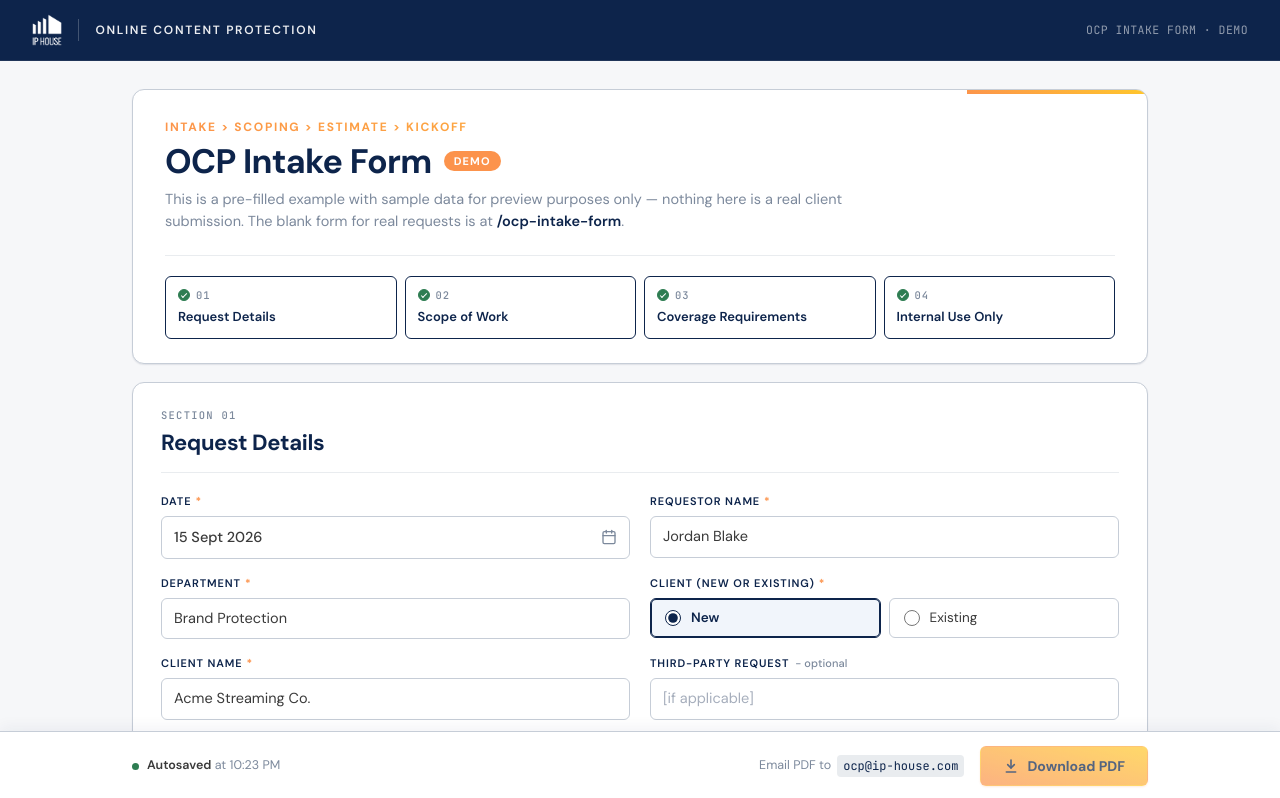
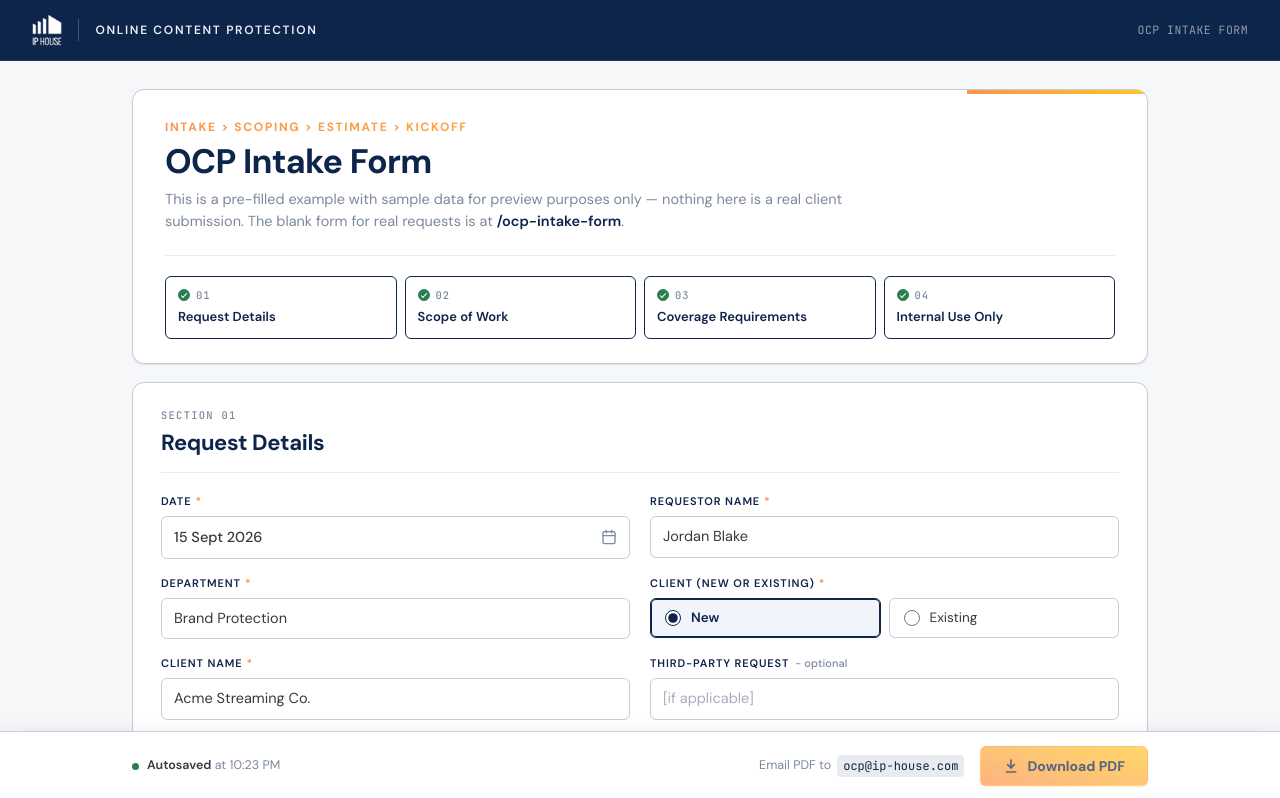
Before and after one commit to ashishrai-iph2025/api-docs, a Next.js app: page /ocp-intake-form-demo in a window 1280 px wide. Shown: the top 798 px of the page. Built offline with nearby package versions, Linux system fonts and the light colour scheme.

Commit message:
demo removed.
demo removed.

```diff
--- a/public/OCP_Intake_Form_Demo.html
+++ b/public/OCP_Intake_Form_Demo.html
@@ -3,7 +3,7 @@
 <head>
     <meta charset="UTF-8">
     <meta name="viewport" content="width=device-width, initial-scale=1.0">
-    <title>OCP Intake Form (Demo) — IP House</title>
+    <title>OCP Intake Form — IP House</title>
     <link href="https://fonts.googleapis.com/css2?family=DM+Sans:ital,opsz,wght@0,9..40,400;0,9..40,500;0,9..40,600;0,9..40,700;1,9..40,400&family=JetBrains+Mono:wght@400;500&display=swap" rel="stylesheet">
     <script src="https://cdnjs.cloudflare.com/ajax/libs/jspdf/2.5.1/jspdf.umd.min.js"></script>
     <style>
--- a/src/app/ocp-intake-form-demo/page.tsx
+++ b/src/app/ocp-intake-form-demo/page.tsx
@@ -346,13 +346,13 @@ export default function OcpIntakeFormDemoPage() {
               <span>Online Content Protection</span>
             </div>
           </div>
-          <div className="meta">OCP INTAKE FORM · DEMO</div>
+          <div className="meta">OCP INTAKE FORM</div>
         </header>
 
         <main className="page">
           <div className="form-head">
             <div className="eyebrow">INTAKE &gt; SCOPING &gt; ESTIMATE &gt; KICKOFF</div>
-            <h1>OCP Intake Form <span className="demo-tag">DEMO</span></h1>
+            <h1>OCP Intake Form </h1>
             <div className="sub">
               This is a pre-filled example with sample data for preview purposes only — nothing here is a real client submission. The blank form for real requests is at <a href="/ocp-intake-form">/ocp-intake-form</a>.
             </div>
@@ -576,7 +576,7 @@ export default function OcpIntakeFormDemoPage() {
           </form>
 
           <div className="form-footer">
-            <div className="conf">IP House — Confidential &amp; Proprietary · Demo Data</div>
+            <div className="conf">IP House — Confidential &amp; Proprietary</div>
             <div className="legal">Handle in accordance with your data protection obligations. The PDF generated by this form is sent via your standard email client and may not be end-to-end encrypted.</div>
           </div>
         </main>
```
